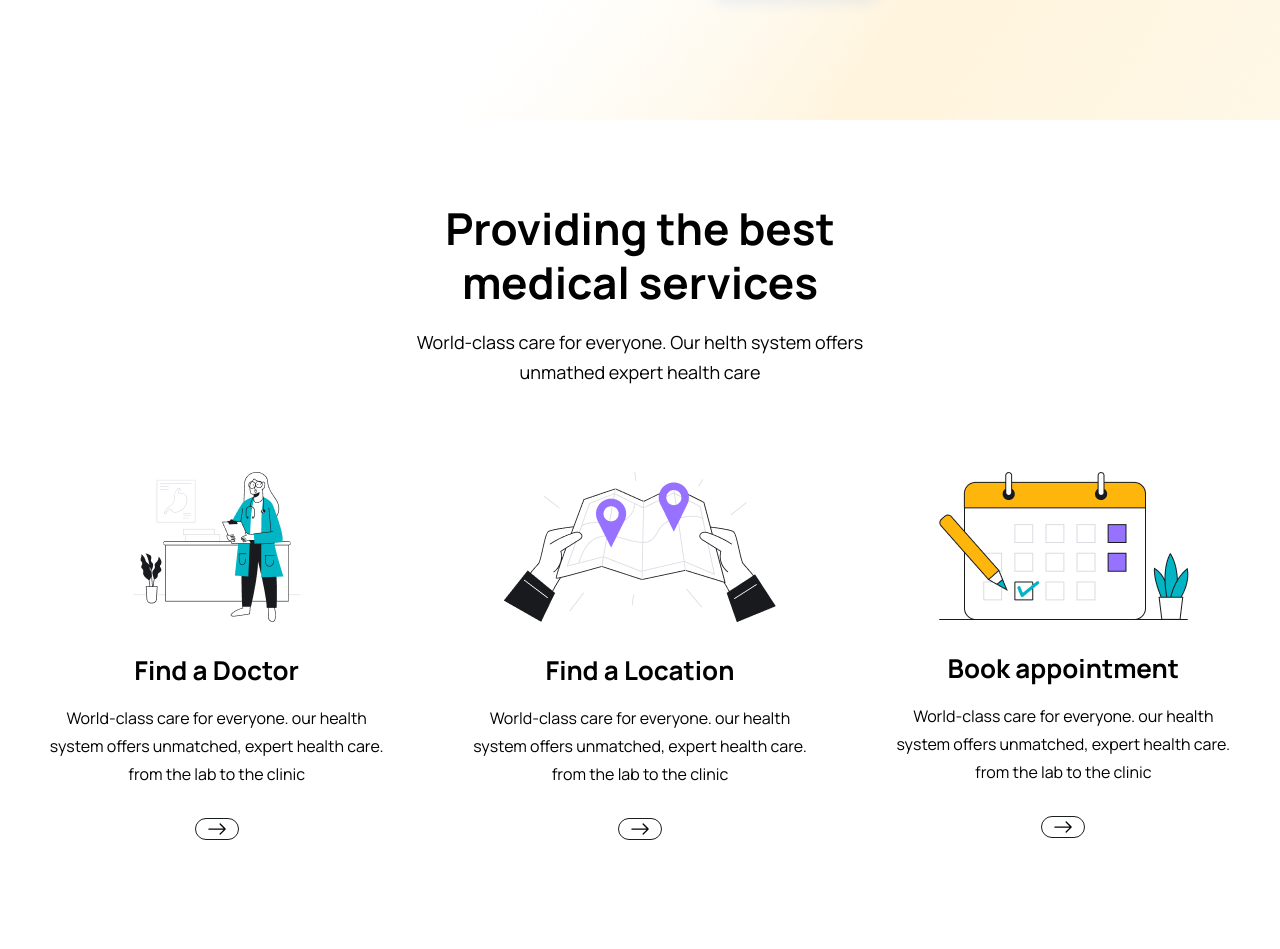
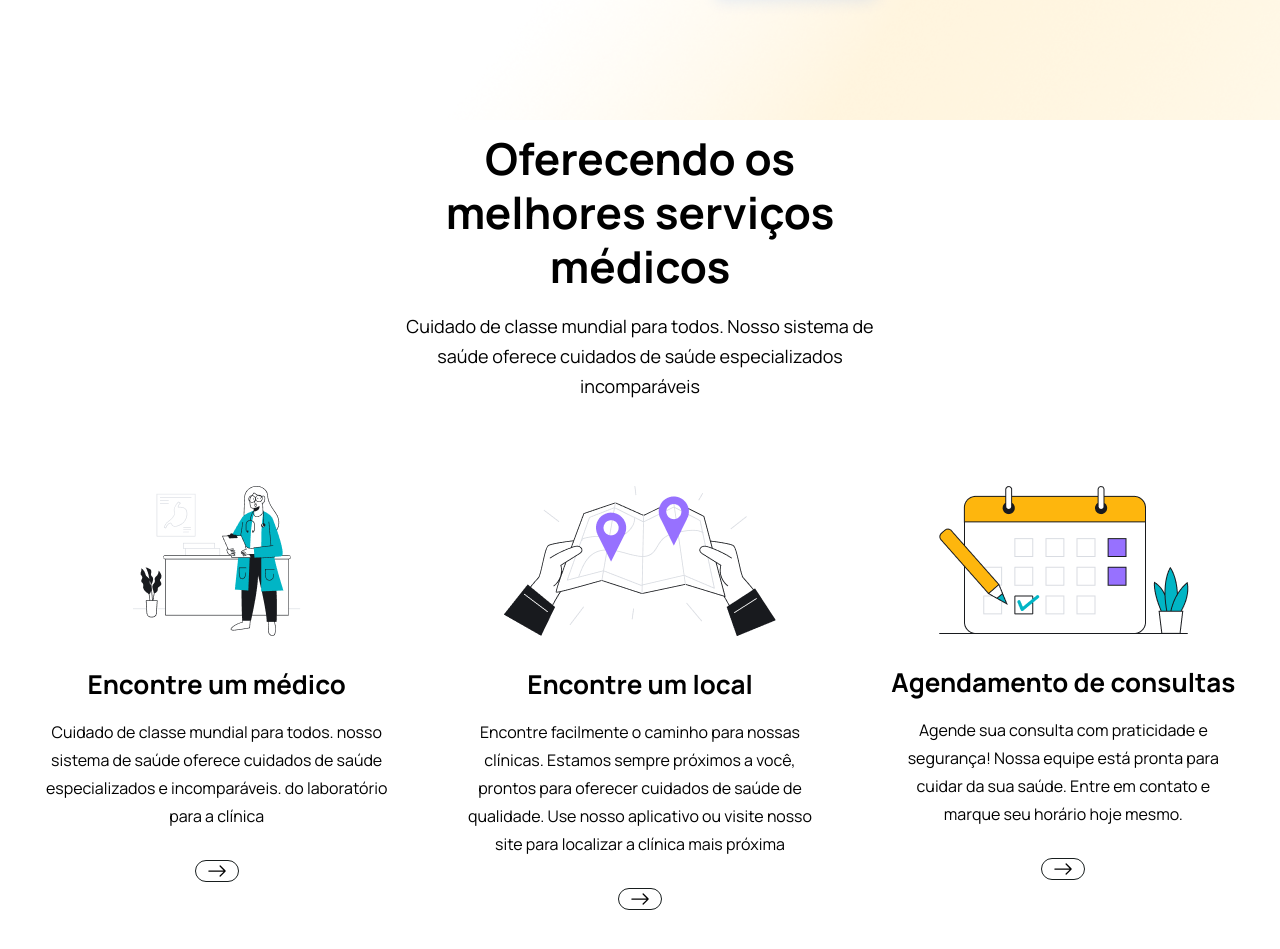
Before and after one commit to isaacmacb/apihospital, a React (Vite) app in the folder vite-project/: page / in a window 1280 px wide. Shown: the part 780-1729 px from the top of the page. Built offline with nearby package versions, Linux system fonts and the light colour scheme.

Commit message:
reajustes parte 2

```diff
--- a/vite-project/src/pages/Home.jsx
+++ b/vite-project/src/pages/Home.jsx
@@ -80,11 +80,10 @@ const Home = () => {
       <div className='container'>
         <div className='lg:w-[470px] mx-auto'>
           <h2 className='heading text-center'>
-            Providing the best medical services
+          Oferecendo os melhores serviços médicos
             </h2>
             <p className='text__para text-center'>
-              World-class care for everyone. Our helth system offers unmathed expert health care
-            </p>
+            Cuidado de classe mundial para todos. Nosso sistema de saúde oferece cuidados de saúde especializados incomparáveis            </p>
         </div>
 
         <div className='grid grid-cols-1 md:grid-cols-2 lg:grid-cols-3 gap-5 lg:gap-[30px] mt-[30px] lg:mt-[55px]'>
@@ -96,11 +95,10 @@ const Home = () => {
 
             <div className='mt-[30px]'>
               <h2 className='text-[26px] leading-9 text-headingColor font-[700] text-center'>
-                  Find a Doctor
+              Encontre um médico
               </h2>
               <p className='text-[16px] leading-7 text-textColor font-[400] mt-4 text-center'>
-                World-class care for everyone. our health system offers unmatched, expert health care. from the lab to the clinic
-              </p>
+              Cuidado de classe mundial para todos. nosso sistema de saúde oferece cuidados de saúde especializados e incomparáveis. do laboratório para a clínica              </p>
 
             <Link to="/doctors" className="w-[44px] rounded-full border border-solid border-[#181E1E] mt-[30px] mx-auto flex items-center justify-center group hover:bg-primaryColor hover:border-non" >
               <BsArrowRight className='group-hover:text-white w-6 h-5'/>
@@ -116,11 +114,10 @@ const Home = () => {
 
             <div className='mt-[30px]'>
               <h2 className='text-[26px] leading-9 text-headingColor font-[700] text-center'>
-                  Find a Location
+              Encontre um local
               </h2>
               <p className='text-[16px] leading-7 text-textColor font-[400] mt-4 text-center'>
-                World-class care for everyone. our health system offers unmatched, expert health care. from the lab to the clinic
-              </p>
+              Encontre facilmente o caminho para nossas clínicas. Estamos sempre próximos a você, prontos para oferecer cuidados de saúde de qualidade. Use nosso aplicativo ou visite nosso site para localizar a clínica mais próxima              </p>
 
             <Link to="/doctors" className="w-[44px] rounded-full border border-solid border-[#181E1E] mt-[30px] mx-auto flex items-center justify-center group hover:bg-primaryColor hover:border-non" >
               <BsArrowRight className='group-hover:text-white w-6 h-5'/>
@@ -136,11 +133,10 @@ const Home = () => {
 
             <div className='mt-[30px]'>
               <h2 className='text-[26px] leading-9 text-headingColor font-[700] text-center'>
-                  Book appointment
+                Agendamento de consultas
               </h2>
               <p className='text-[16px] leading-7 text-textColor font-[400] mt-4 text-center'>
-                World-class care for everyone. our health system offers unmatched, expert health care. from the lab to the clinic
-              </p>
+              Agende sua consulta com praticidade e segurança! Nossa equipe está pronta para cuidar da sua saúde. Entre em contato e marque seu horário hoje mesmo.              </p>
 
             <Link to="/doctors" className="w-[44px] rounded-full border border-solid border-[#181E1E] mt-[30px] mx-auto flex items-center justify-center group hover:bg-primaryColor hover:border-non" >
               <BsArrowRight className='group-hover:text-white w-6 h-5'/>
```
